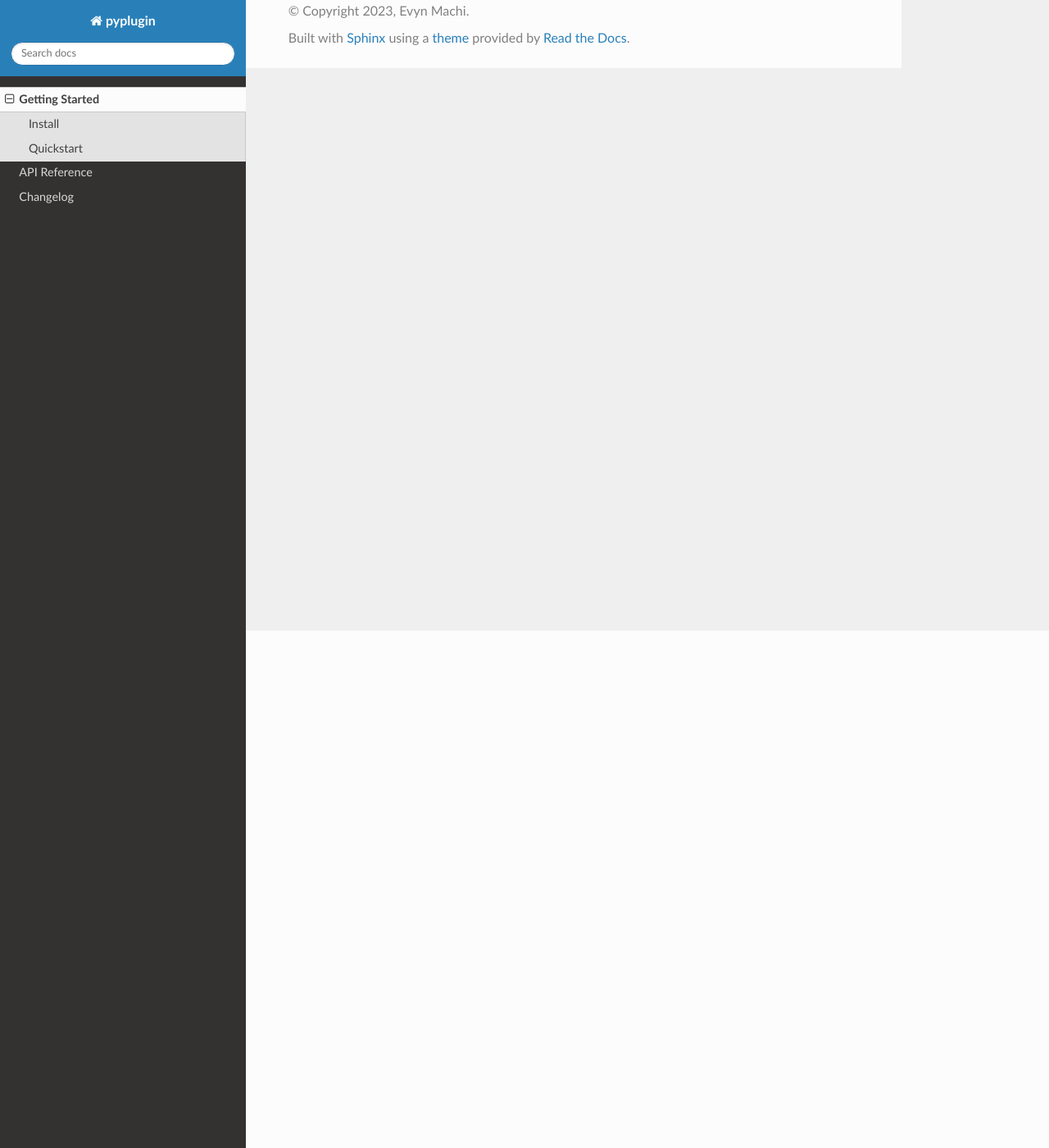
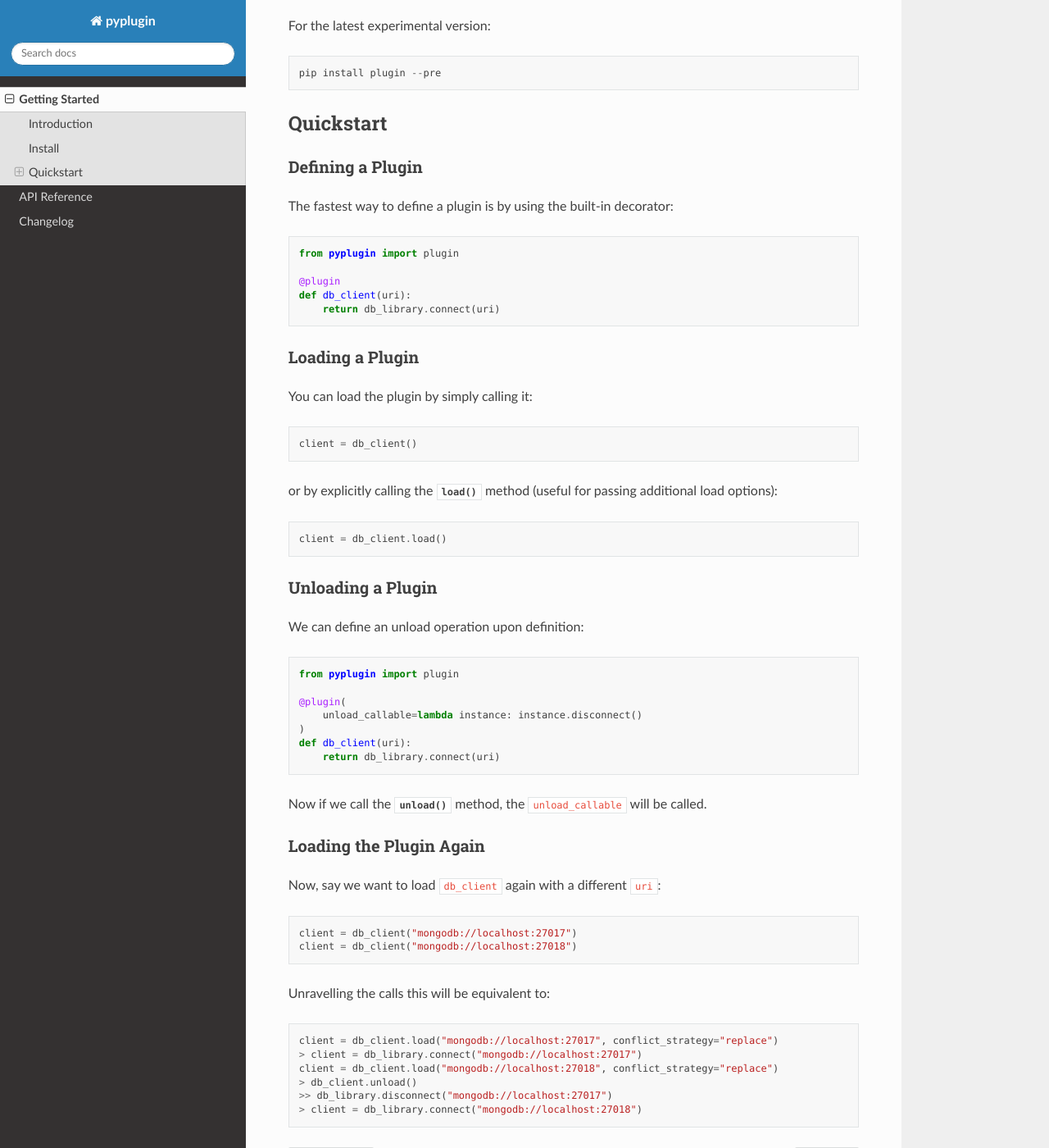
Before and after one commit to pyplugin/pyplugin, a Sphinx documentation site: the page built from docs/getting_started.rst, in a window 1280 px wide and 1400 px high, scrolled down 631 px. Shown: the whole window at 82% size. Built offline with Sphinx 7.4.7 and the Read the Docs theme 2.0.0, drawn with Linux system fonts in a browser that asks for light colours; some of the changed text lies outside the part shown.

Commit message:
feat: Add basic documentation

```diff
--- a/docs/changelog/changelog-0.1.0.rst
+++ b/docs/changelog/changelog-0.1.0.rst
@@ -1,14 +1,8 @@
 Changes in 0.1.0
 ==========================
-
-ABC
 
 Features
 ---------
 
-    - ABC
-
 Other Changes
 --------------
-
-    - ABC
--- a/docs/changelog/development.rst
+++ b/docs/changelog/development.rst
@@ -1,2 +1,8 @@
 Development
 ==========================
+
+Features
+---------
+
+Other Changes
+--------------
--- a/docs/getting_started.rst
+++ b/docs/getting_started.rst
@@ -2,6 +2,19 @@
 
 Getting Started
 ===================
+
+Introduction
+-------------
+Plugins are arbitrary callables. They can declare other plugins as requirements while operating under
+certain guarantees:
+
+- A plugin can be loaded (i.e. called) exactly once until it is unloaded.
+- A plugin's dependencies will be loaded before.
+- A plugin's loaded dependents will be reloaded after.
+
+This paradigm naturally puts an emphasis on the structure of applications and less on its orchestration.
+This allows consumers of applications to easily swap or add plugins while guaranteeing conformity to API
+contracts.
 
 Install
 --------
@@ -15,4 +28,55 @@
 
 Quickstart
 -----------------
-ABC
+
+Defining a Plugin
+#################
+
+The fastest way to define a plugin is by using the built-in decorator::
+
+    from pyplugin import plugin
+
+    @plugin
+    def db_client(uri):
+        return db_library.connect(uri)
+
+Loading a Plugin
+#################
+
+You can load the plugin by simply calling it::
+
+    client = db_client()
+
+or by explicitly calling the :meth:`load` method (useful for passing additional load options)::
+
+    client = db_client.load()
+
+Unloading a Plugin
+###################
+We can define an unload operation upon definition::
+
+    from pyplugin import plugin
+
+    @plugin(
+        unload_callable=lambda instance: instance.disconnect()
+    )
+    def db_client(uri):
+        return db_library.connect(uri)
+
+Now if we call the :meth:`unload` method, the :code:`unload_callable` will be called.
+
+Loading the Plugin Again
+#########################
+Now, say we want to load :code:`db_client` again with a different :code:`uri`::
+
+    client = db_client("mongodb://localhost:27017")
+    client = db_client("mongodb://localhost:27018")
+
+Unravelling the calls this will be equivalent to::
+
+    client = db_client.load("mongodb://localhost:27017", conflict_strategy="replace")
+    > client = db_library.connect("mongodb://localhost:27017")
+    client = db_client.load("mongodb://localhost:27018", conflict_strategy="replace")
+    > db_client.unload()
+    >> db_library.disconnect("mongodb://localhost:27017")
+    > client = db_library.connect("mongodb://localhost:27018")
--- a/docs/index.rst
+++ b/docs/index.rst
@@ -7,6 +7,9 @@
    getting_started
    reference
    changelog
+
+Pyplugin is a plugin framework library, supporting declarative-style plugin writing, allowing modular, swappable
+functionality in any codebase.
 
 See the source code for this version :source_code:`on github <.>`
 
--- a/docs/reference.rst
+++ b/docs/reference.rst
@@ -6,4 +6,8 @@
 .. toctree::
    :maxdepth: 3
 
-   reference/plugin
+   reference/base
+   reference/decorators
+   reference/exceptions
+   reference/settings
+   reference/utils
--- a/docs/reference/plugin.rst
+++ b/docs/reference/base.rst
@@ -1,7 +1,7 @@
-plugin.base
+pyplugin.base
 ==========================
 
-.. automodule:: plugin.base
+.. automodule:: pyplugin.base
    :members:
    :undoc-members:
    :show-inheritance:
```
Also changed, not shown: other parts of docs/index.rst (+0 -3 lines), README.md (+18 -2 lines), docs/reference/decorators.rst (added, +7 -0 lines), docs/reference/exceptions.rst (added, +7 -0 lines), docs/reference/settings.rst (added, +7 -0 lines), docs/reference/utils.rst (added, +7 -0 lines).
